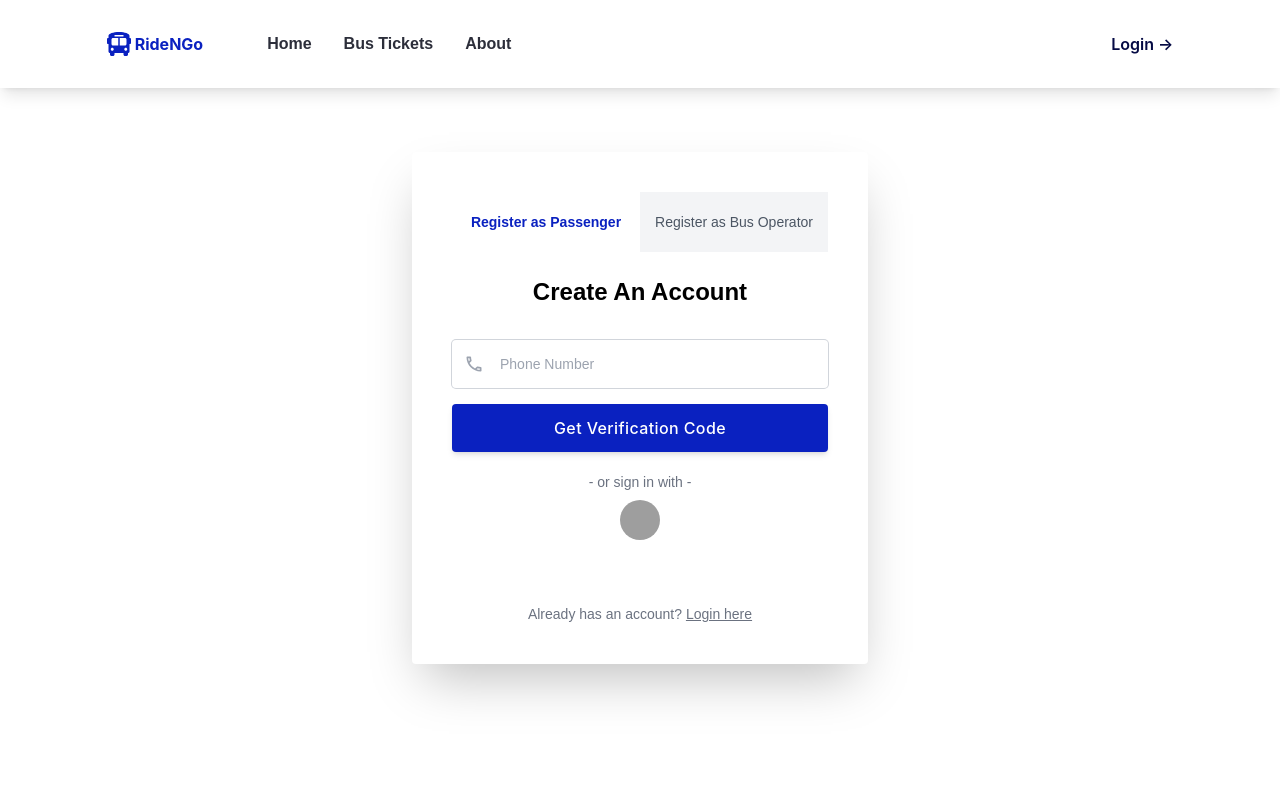
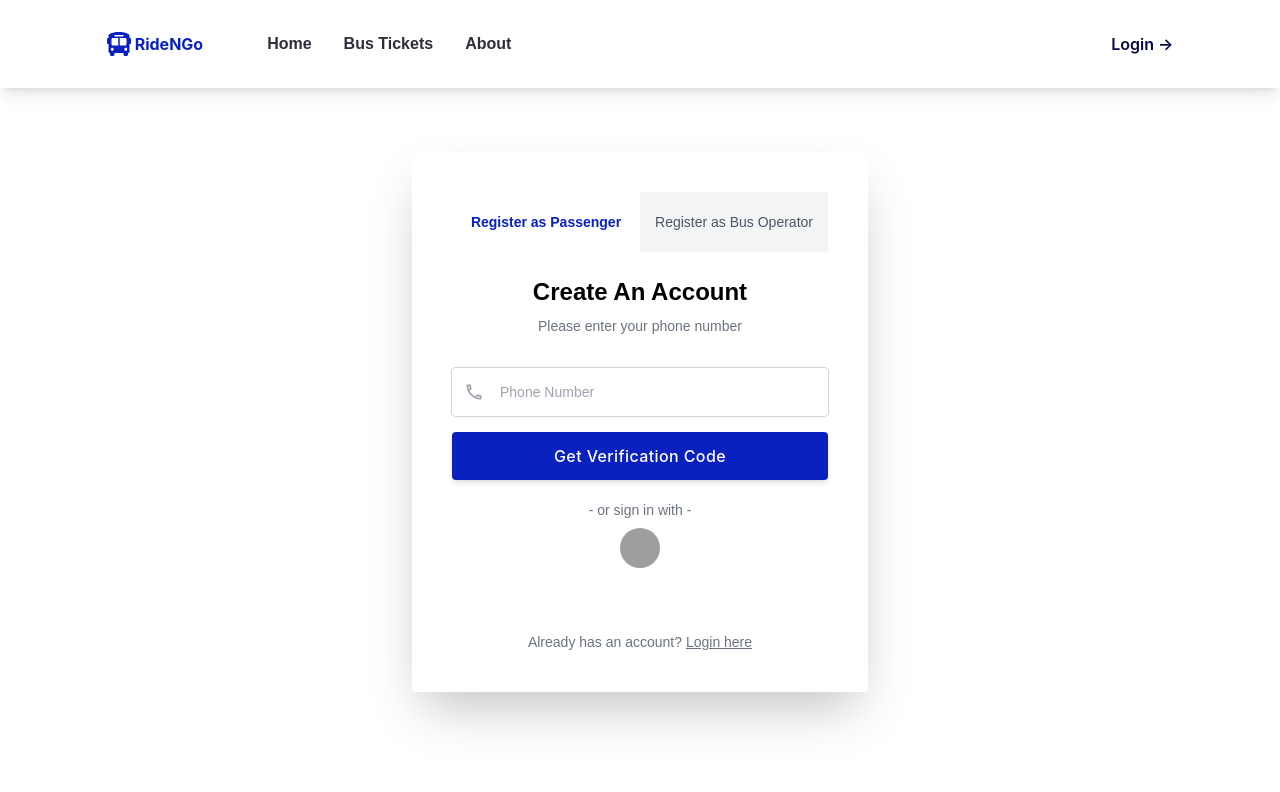
Before and after one commit to yukichew/bus-ticketing-system, a React (Create React App) app in the folder client/: page /register in a window 1280 px wide. Shown: the top 792 px of the page. Built offline with nearby package versions, Linux system fonts and the light colour scheme; grey boxes are pictures that could not be loaded.

Commit message:
create-register-page (#4)
1. Correct the wrong navigation
2. Change Login username to email

```diff
--- a/client/src/screens/Login.js
+++ b/client/src/screens/Login.js
@@ -1,6 +1,6 @@
 import React, {useState} from 'react';
 import { Link } from 'react-router-dom';
-import { CiUser } from "react-icons/ci";
+import { TfiEmail } from "react-icons/tfi";
 import { IoKeyOutline, IoEye, IoEyeOff } from "react-icons/io5";
 import Navbar from '../components/navbar/Navbar';
 import Footer from '../components/Footer';
@@ -30,12 +30,12 @@ const Login = () => {
                         </div>
                         <form className="mt-12">
                             <CustomField
-                                id={'username'}
-                                name={'username'}
-                                placeholder={'Username'}
+                                id={'email'}
+                                name={'email'}
+                                placeholder={'Email'}
                                 type={'text'}
                                 required
-                                icon={CiUser}
+                                icon={TfiEmail}
                             />
                             <div className="relative mt-3">
                                 <CustomField
@@ -60,7 +60,7 @@ const Login = () => {
 
                             <div className="font-poppins text-left mt-3">
                                 <Link
-                                    to="/otp-verification"
+                                    to="/register"
                                     state={{ source: 'forgot-password' }}
                                     className='text-sm hover:text-primary text-gray-500 underline transition duration-200'
                                 >
--- a/client/src/screens/Register.js
+++ b/client/src/screens/Register.js
@@ -1,4 +1,4 @@
-import React, {useState} from 'react';
+import React, {useState, useEffect} from 'react';
 import { Link, useNavigate, useLocation } from 'react-router-dom';
 import { CiUser } from "react-icons/ci";
 import { MdOutlineLocalPhone } from "react-icons/md";
@@ -11,6 +11,8 @@ import CustomField from '../components/common/CustomInput';
 import FilesUploadButton from '../components/common/FilesUploadButton';
 
 const Register = () => {
+    const location = useLocation();
+    const navigate = useNavigate();
     const [selectedRole, setSelectedRole] = useState('passenger');
     const [currentStep, setCurrentStep] = useState(1);
     const [formData, setFormData] = useState({
@@ -23,14 +25,26 @@ const Register = () => {
         contactno: '',
     });
 
-    const navigate = useNavigate();
+    const { source } = location.state || {};
+
+    useEffect(() => {
+        if (source === 'forgot-password') {
+            setSelectedRole('');
+        } else {
+            setSelectedRole('passenger');
+        }
+    }, [source]);
 
     const handleRoleSelection = (role) => {
         setSelectedRole(role);
     }
 
     const getOTPVerification = () => {
+        if (source === 'forgot-password') {
+            navigate('/otp-verification', { state: { source: 'forgot-password' } });
+        } else {
             navigate('/otp-verification', { state: { source: 'register' } });
+        }
     }
 
     const handleInputChange = (e) => {
@@ -48,6 +62,7 @@ const Register = () => {
     const handleSubmit = (e) => {
         e.preventDefault();
         console.log('Submitted form data:', formData); // For testing
+        navigate('/login');
     };
 
     return (
@@ -55,8 +70,9 @@ const Register = () => {
             <Navbar />
 
             <div className="flex justify-center items-center px-4 py-16">
-                <div className="w-full max-w-xl xl:px-8 xl:w-5/12">
+                <div className={`w-full ${source === 'forgot-password' ? 'max-w-lg' : 'max-w-xl'} xl:px-8 xl:w-5/12`}>
                     <div className="bg-white rounded shadow-2xl p-7 sm:p-10">
+                        {source !== 'forgot-password' && (
                             <div className="flex justify-center mb-6">
                                 <button
                                     className={`font-poppins font-medium text-sm px-2 py-5 w-1/2 ${selectedRole === 'passenger' ? 'bg-white text-primary font-semibold ' : 'bg-gray-100 text-gray-600'}`}
@@ -71,13 +87,18 @@ const Register = () => {
                                     Register as Bus Operator
                                 </button>
                             </div>
+                        )}
 
                         <h3 className="font-poppins mb-4 text-xl font-semibold sm:text-center sm:mb-2 sm:text-2xl">
-                            Create An Account
+                            {source === 'forgot-password' ? 'Reset Your Password' : 'Create An Account'}
                         </h3>
 
-                        {selectedRole === 'passenger' && (
+                        {selectedRole !== 'busoperator' &&(
                             <>
+                                <div className="font-poppins text-center text-sm text-gray-500 w-4/5 mx-auto">
+                                    Please enter your phone number
+                                </div>
+
                                 <form className="mt-8">
                                     <CustomField
                                         id={'phoneNo'}
@@ -95,7 +116,11 @@ const Register = () => {
                                         />
                                     </div>
                                 </form>
+                            </>
+                        )}
 
+                        {selectedRole === 'passenger' && source !== 'forgot-password' && (
+                            <>
                                 <div className="font-poppins text-center text-sm text-gray-500 mt-5">
                                     - or sign in with -
                                 </div>
@@ -120,7 +145,7 @@ const Register = () => {
                             </>
                         )}
 
-                        {selectedRole === 'busoperator' && (
+                        {selectedRole === 'busoperator' && source !== 'forgot-password' && (
                             <>
                                 <div className="font-poppins text-center text-sm text-gray-500 w-4/5 mx-auto">
                                     {currentStep === 1 && "Please enter your company details"}
```
Lines whose indentation alone changed are shown as unchanged.
